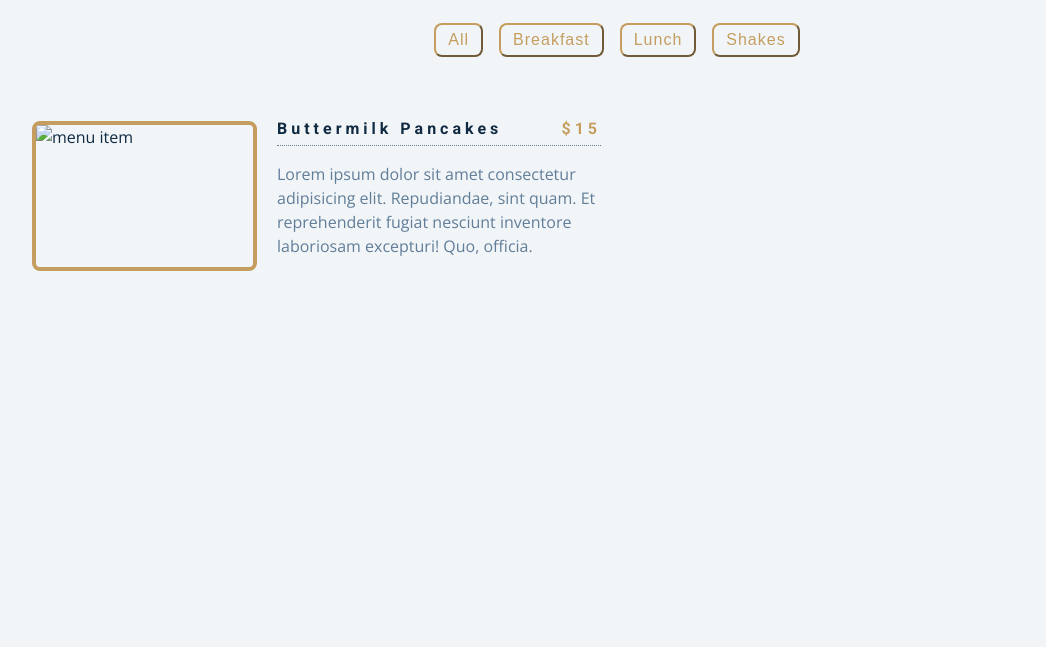
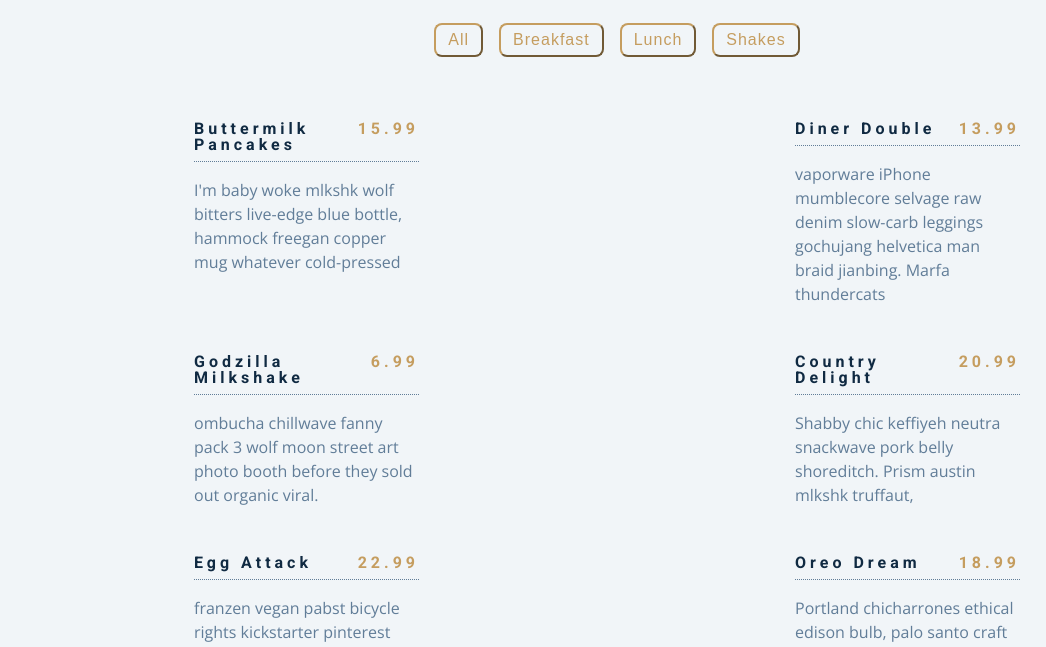
Before and after one commit to erenkrbl/ourMenu, a plain HTML site: page index.html in a window 1280 px wide. Shown: the part 145-792 px from the top of the page, without its empty margins (23-1069 px from the left). Drawn offline with nearby package versions, Linux system fonts and the light colour scheme.

Commit message:
Display foods function added

```diff
--- a/index.html
+++ b/index.html
@@ -34,9 +34,9 @@
         <!-- menu items -->
         <div class="section-center">
             <!-- single item -->
-            <article class="menu-item">
-                <img src="./menu-item.jpeg" alt="menu item" class="photo" />
-                <div class="item-info">
+            <!-- <article class="menu-item">
+                <!-- <img src="./menu-item.jpeg" alt="menu item" class="photo" /> -->
+                <!-- <div class="item-info">
                     <header>
                         <h4>buttermilk pancakes</h4>
                         <h4 class="price">$15</h4>
@@ -45,7 +45,7 @@
                         Lorem ipsum dolor sit amet consectetur adipisicing elit. Repudiandae, sint quam. Et reprehenderit fugiat nesciunt inventore laboriosam excepturi! Quo, officia.
                     </p>
                 </div>
-            </article>
+            </article> -->
             <!-- end of single item -->
         </div>
     </section>
--- a/index.js
+++ b/index.js
@@ -80,4 +80,37 @@ const menu = [{
 },
 ];
 
-window.addEventListener("DOMContentLoaded")
+window.addEventListener("DOMContentLoaded", function(){
+    displayMenuItems();
+});
+
+
+
+// id: 1,
+// title: "buttermilk pancakes",
+// category: "breakfast",
+// price: 15.99,
+// img: "./images/item-1.jpeg",
+// desc: `I'm baby w
+
+const sectionElement = document.querySelector(".section-center");
+
+function displayMenuItems(){
+    let sectionContent = "";
+    menu.forEach((item) => {
+        sectionContent +=
+        `<article class="menu-item">
+            <div class="item-info">
+                <header>
+                    <h4>${item.title}</h4>
+                    <h4 class="price">${item.price}</h4>
+                </header>
+                <p class="item-text">
+                    ${item.desc}
+                </p>
+            </div>
+        </article>`;
+    });
+    sectionElement.innerHTML = sectionContent;
+    //console.log(sectionContent);
+}
```
